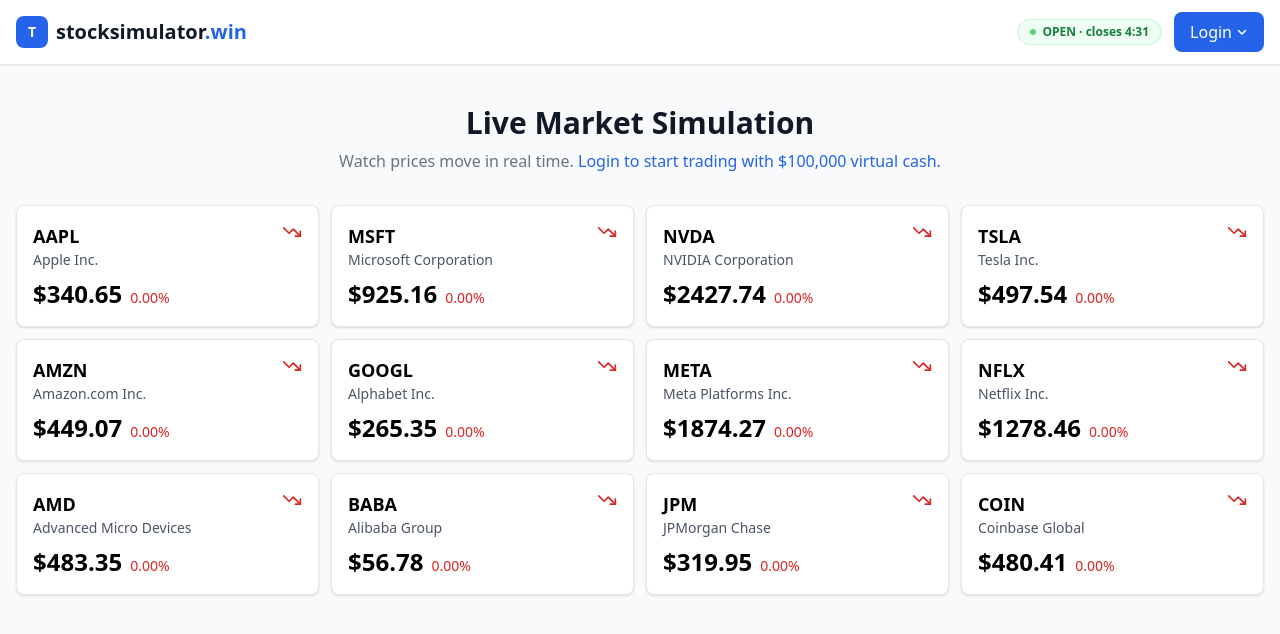
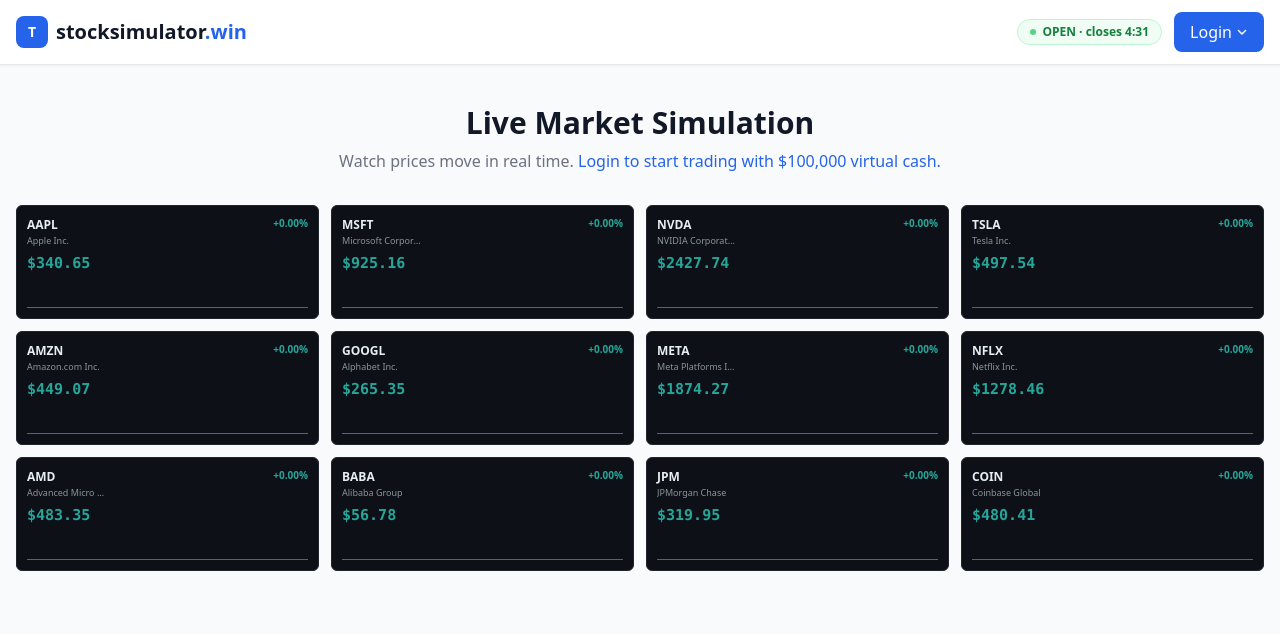
Before and after one commit to calebthecm/stocktradesim, a React (Vite) app: page / in a window 1280 px wide. Shown: the top 634 px of the page. Built offline with nearby package versions, Linux system fonts and the light colour scheme; no server answers.

Commit message:
feat: StockCard — dark sparkline tile with live SVG line chart
Co-Authored-By: Claude Sonnet 4.6 <noreply@anthropic.com>

```diff
--- a/src/components/StockCard.tsx
+++ b/src/components/StockCard.tsx
@@ -1,5 +1,5 @@
-import { useStockPrice } from '../hooks/useStockPrice';
-import { TrendingUp, TrendingDown } from 'lucide-react';
+import { useState, useEffect, useRef } from 'react';
+import { getCurrentPrice } from '../services/marketSimulation';
 
 interface StockCardProps {
   symbol: string;
@@ -7,35 +7,102 @@ interface StockCardProps {
   onSelect?: (symbol: string) => void;
 }
 
+const SAMPLE_COUNT = 30;
+
 export function StockCard({ symbol, name, onSelect }: StockCardProps) {
-  const { price, changePercent, isUp } = useStockPrice(symbol, 1000);
+  const [price, setPrice] = useState(0);
+  const [openPrice, setOpenPrice] = useState(0);
+  const samplesRef = useRef<number[]>([]);
+
+  useEffect(() => {
+    const tick = () => {
+      const p = getCurrentPrice(symbol);
+      setPrice(p);
+      samplesRef.current = [...samplesRef.current, p].slice(-SAMPLE_COUNT);
+      if (samplesRef.current.length === 1) setOpenPrice(p);
+    };
+    tick();
+    const id = setInterval(tick, 1000);
+    return () => clearInterval(id);
+  }, [symbol]);
+
+  useEffect(() => {
+    const p = getCurrentPrice(symbol);
+    setOpenPrice(p);
+  }, [symbol]);
+
+  const samples = samplesRef.current.length >= 2 ? samplesRef.current : [price, price];
+  const minP = Math.min(...samples);
+  const maxP = Math.max(...samples);
+  const range = maxP - minP || 1;
+  const isUp = price >= openPrice;
+
+  const changePct = openPrice > 0 ? ((price - openPrice) / openPrice) * 100 : 0;
+
+  // Build SVG polyline points
+  const w = 100;
+  const h = 32;
+  const points = samples
+    .map((p, i) => {
+      const x = (i / (samples.length - 1)) * w;
+      const y = h - ((p - minP) / range) * h;
+      return `${x},${y}`;
+    })
+    .join(' ');
+
+  const color = isUp ? '#26a69a' : '#ef5350';
+  const gradId = `grad-${symbol}`;
 
   return (
     <div
       onClick={() => onSelect?.(symbol)}
-      className="bg-white p-4 rounded-lg shadow hover:shadow-lg transition-shadow cursor-pointer border border-gray-200"
+      className={`bg-sim-bg border border-sim-border rounded-md p-2.5 transition-colors hover:border-sim-blue ${
+        onSelect ? 'cursor-pointer' : ''
+      }`}
     >
-      <div className="flex items-start justify-between mb-2">
+      <div className="flex items-start justify-between mb-1">
         <div>
-          <h3 className="font-bold text-lg">{symbol}</h3>
-          <p className="text-sm text-gray-600">{name}</p>
+          <div className="text-[12px] font-black text-sim-text">{symbol}</div>
+          <div className="text-[9px] text-sim-muted truncate max-w-[80px]">{name}</div>
         </div>
-        {isUp ? (
-          <TrendingUp className="text-green-600" size={20} />
-        ) : (
-          <TrendingDown className="text-red-600" size={20} />
-        )}
-      </div>
-      <div className="flex items-baseline gap-2">
-        <span className="text-2xl font-semibold">${price.toFixed(2)}</span>
         <span
-          className={`text-sm font-medium ${
-            isUp ? 'text-green-600' : 'text-red-600'
-          }`}
+          className="text-[10px] font-bold"
+          style={{ color }}
         >
-          {isUp ? '+' : ''}{changePercent.toFixed(2)}%
+          {isUp ? '+' : ''}{changePct.toFixed(2)}%
         </span>
       </div>
+
+      <div className="text-[15px] font-bold font-mono" style={{ color }}>
+        ${price.toFixed(2)}
+      </div>
+
+      {/* Sparkline */}
+      <svg
+        viewBox={`0 0 ${w} ${h}`}
+        className="w-full mt-1.5"
+        style={{ height: 28 }}
+        preserveAspectRatio="none"
+      >
+        <defs>
+          <linearGradient id={gradId} x1="0" y1="0" x2="0" y2="1">
+            <stop offset="0%" stopColor={color} stopOpacity="0.25" />
+            <stop offset="100%" stopColor={color} stopOpacity="0" />
+          </linearGradient>
+        </defs>
+        <polyline
+          points={`${points} ${w},${h} 0,${h}`}
+          fill={`url(#${gradId})`}
+          stroke="none"
+        />
+        <polyline
+          points={points}
+          fill="none"
+          stroke={color}
+          strokeWidth="1.5"
+          strokeLinejoin="round"
+        />
+      </svg>
     </div>
   );
 }
```
